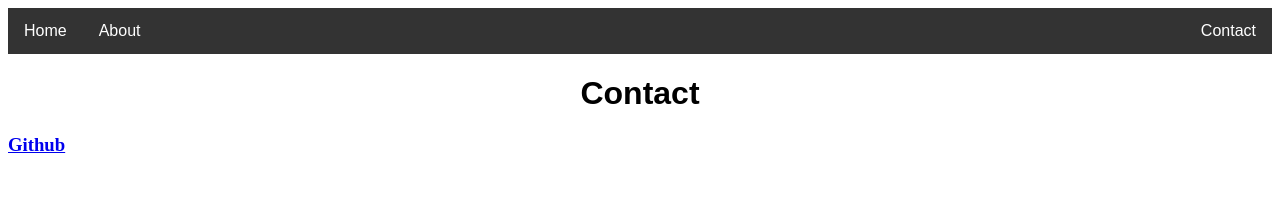
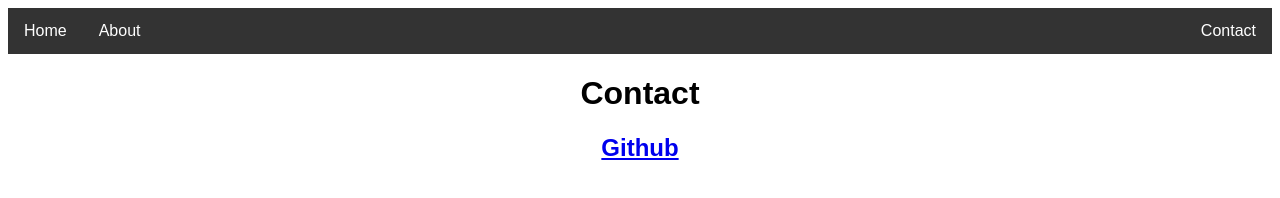
Before and after one commit to bhs-intro-to-programming/becksmoreland, a website: page projects/first-web/public/HTMLPages/contact.html in a window 1280 px wide. Drawn offline with Linux system fonts and the light colour scheme.

Commit message:
Edit About Contact

```diff
--- a/projects/first-web/public/CSS/about.css
+++ b/projects/first-web/public/CSS/about.css
@@ -1,4 +1,5 @@
 h1.title {
     font-family: sans-serif;
     text-align: center;
+    background-color: gray;
 }
--- a/projects/first-web/public/CSS/contact.css
+++ b/projects/first-web/public/CSS/contact.css
@@ -34,6 +34,8 @@ li a.navbar:hover{
     font-family: sans-serif;
 }
 
-.center {
+h2.links {
     text-align: center;
+    font-family: sans-serif;
+    text-decoration: none;
 }
--- a/projects/first-web/public/HTMLPages/contact.html
+++ b/projects/first-web/public/HTMLPages/contact.html
@@ -13,6 +13,6 @@
         <li class="navbar" style="float:right"><a class="navbar" href="HTMLPages/contact.html">Contact</a></li>
       </ul>
   <h1 class="title">Contact</h1>
-  <h3><a href="https://github.com/becksmoreland" class="center">Github</a></h3>
+  <h2 class="links"><a href="https://github.com/becksmoreland">Github</a></h2>
 </body>
 </html>
```
Also changed, not shown: projects/first-web/public/HTMLPages/about.html (+1 -1 lines).
